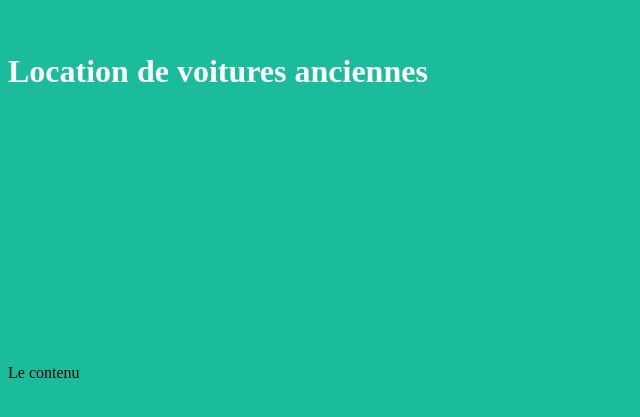
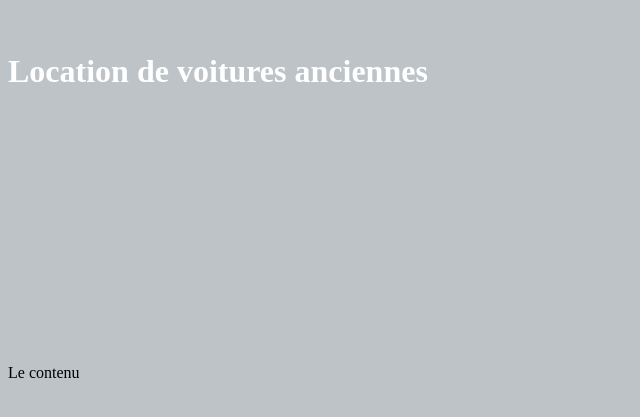
Before and after one commit to anais-andrillon/SurvivalCRM, a plain HTML site: page Index.html in a window 1280 px wide. Shown: the part 221-638 px from the top of the page, without its empty margins (0-640 px from the left). Drawn offline with Linux system fonts and the light colour scheme.

Commit message:
modification da la couleur de fond

```diff
--- a/Index.html
+++ b/Index.html
@@ -4,7 +4,7 @@
 <title> Le titre </title>
 </head>
 
-<body style="background-color:#1abc9c">
+<body style="background-color:#bdC3c7">
 <h1 style="padding-top:20%; padding-bottom:20%; color:#FFFFFF"> Location de voitures anciennes </h1>
 
 Le contenu
```
